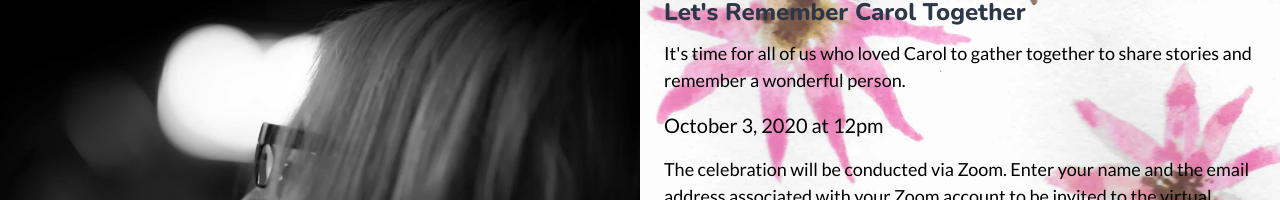
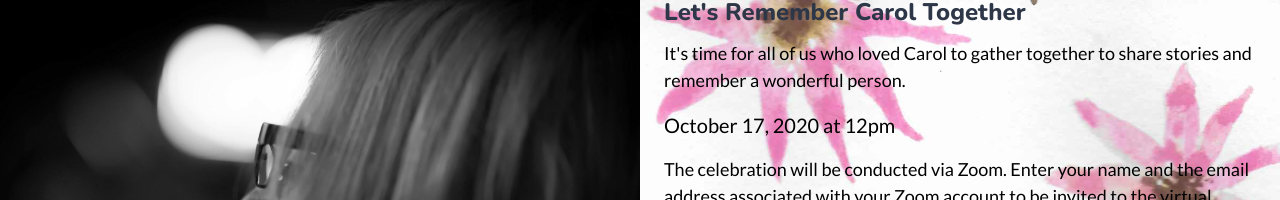
Before and after one commit to ppalms/carols-celebration, an Angular app in the folder client/ccp-web/: page /register in a window 1280 px wide. Shown: the top 200 px of the page. Built offline with nearby package versions, Linux system fonts and the light colour scheme; a web font is replaced by a local one.

Commit message:
Update event date

```diff
--- a/client/ccp-web/src/app/register/register.component.html
+++ b/client/ccp-web/src/app/register/register.component.html
@@ -13,7 +13,7 @@
       stories and remember a wonderful person.
     </p>
 
-    <p class="text-xl mt-4">October 3, 2020 at 12pm</p>
+    <p class="text-xl mt-4">October 17, 2020 at 12pm</p>
 
     <p class="text-base lg:text-lg mt-4">
       The celebration will be conducted via Zoom. Enter your name and the email
```
